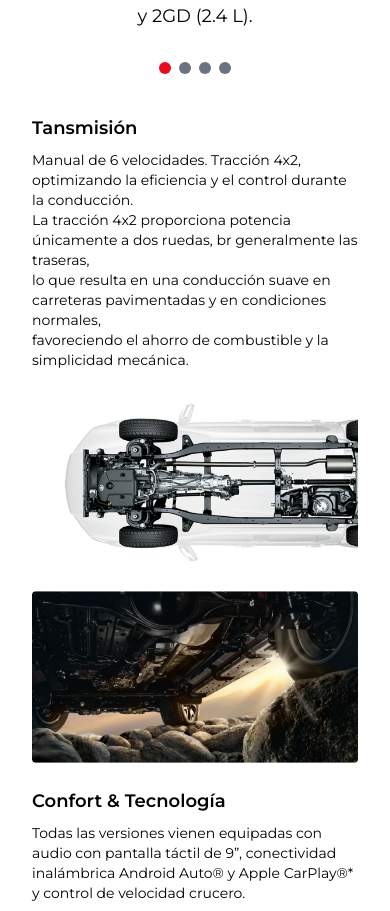
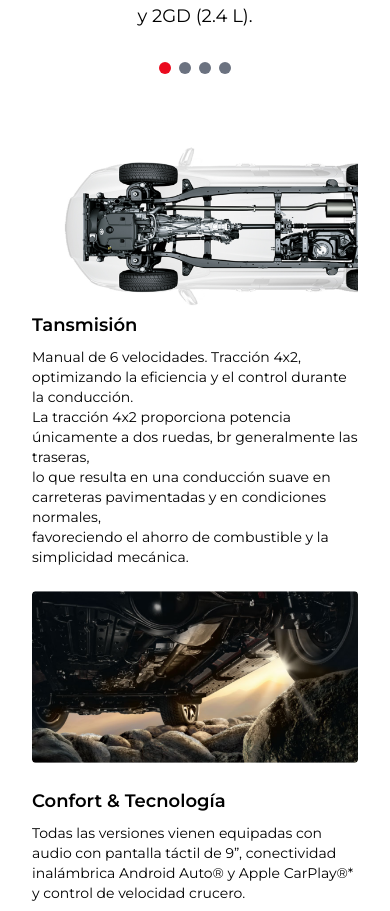
Before and after one commit to Baltasar12/Toyota, a React (Vite) app: page /ficha in a window 390 px wide. Shown: the part 890-1801 px from the top of the page. Built offline with nearby package versions, Linux system fonts and the light colour scheme.

Commit message:
Commit 6

```diff
--- a/src/components/Ficha.jsx
+++ b/src/components/Ficha.jsx
@@ -21,7 +21,7 @@ const Ficha = () => {
 
       <PhotoCarousel />
 
-      <article className='flex flex-col md:flex-row items-center justify-between px-8 md:px-32 mt-10'>
+      <article className='flex flex-col-reverse md:flex-row items-center justify-between px-8 md:px-32 mt-10'>
         <div>
           <h1 className='text-lg md:text-xl font-semibold mb-2'>Tansmisión</h1>
           <p className='text-sm md:text-base'>Manual de 6 velocidades. Tracción 4x2, optimizando la eficiencia y el control durante la conducción. <br /> La tracción 4x2 proporciona potencia únicamente a dos ruedas, br generalmente las traseras, <br />lo que resulta en una conducción suave en carreteras pavimentadas y en condiciones normales, <br />favoreciendo el ahorro de combustible y la simplicidad mecánica.</p>
```
